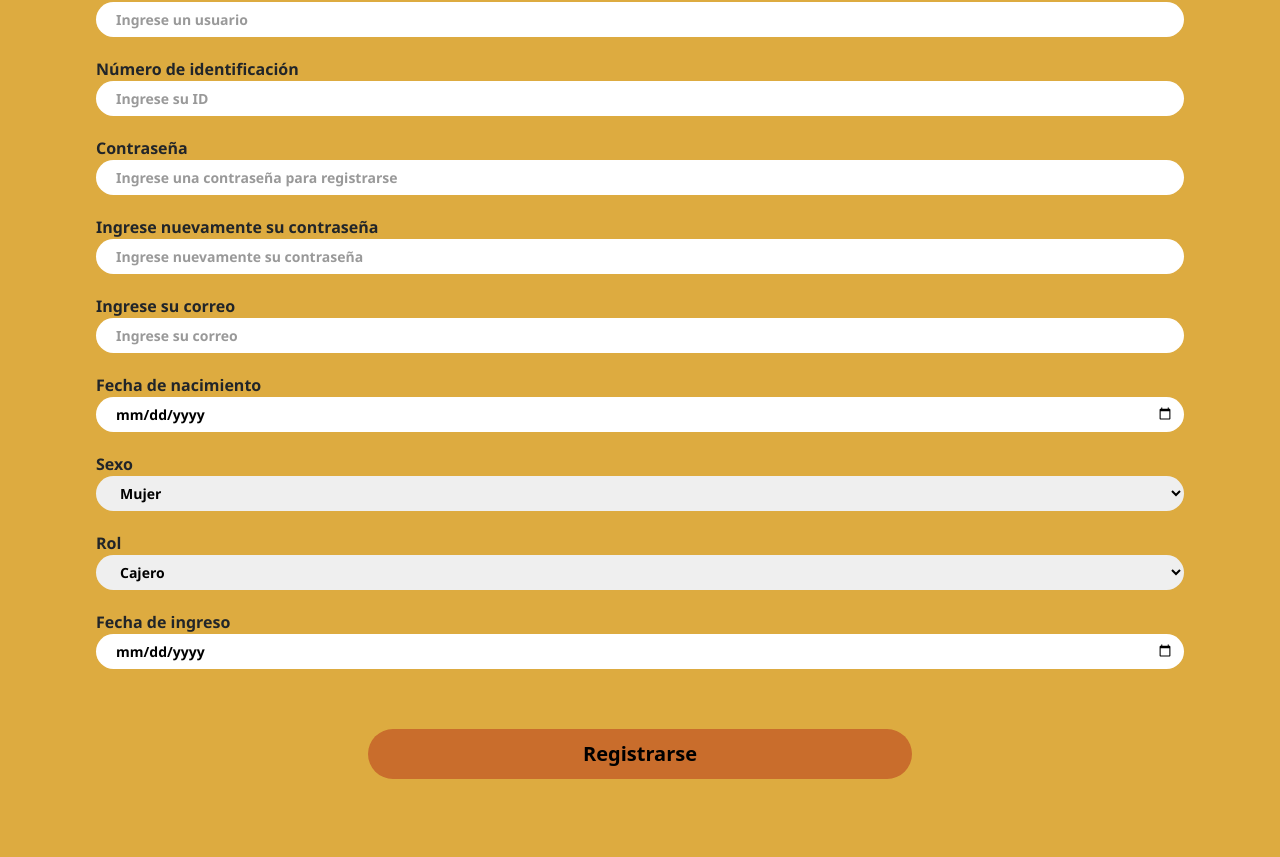
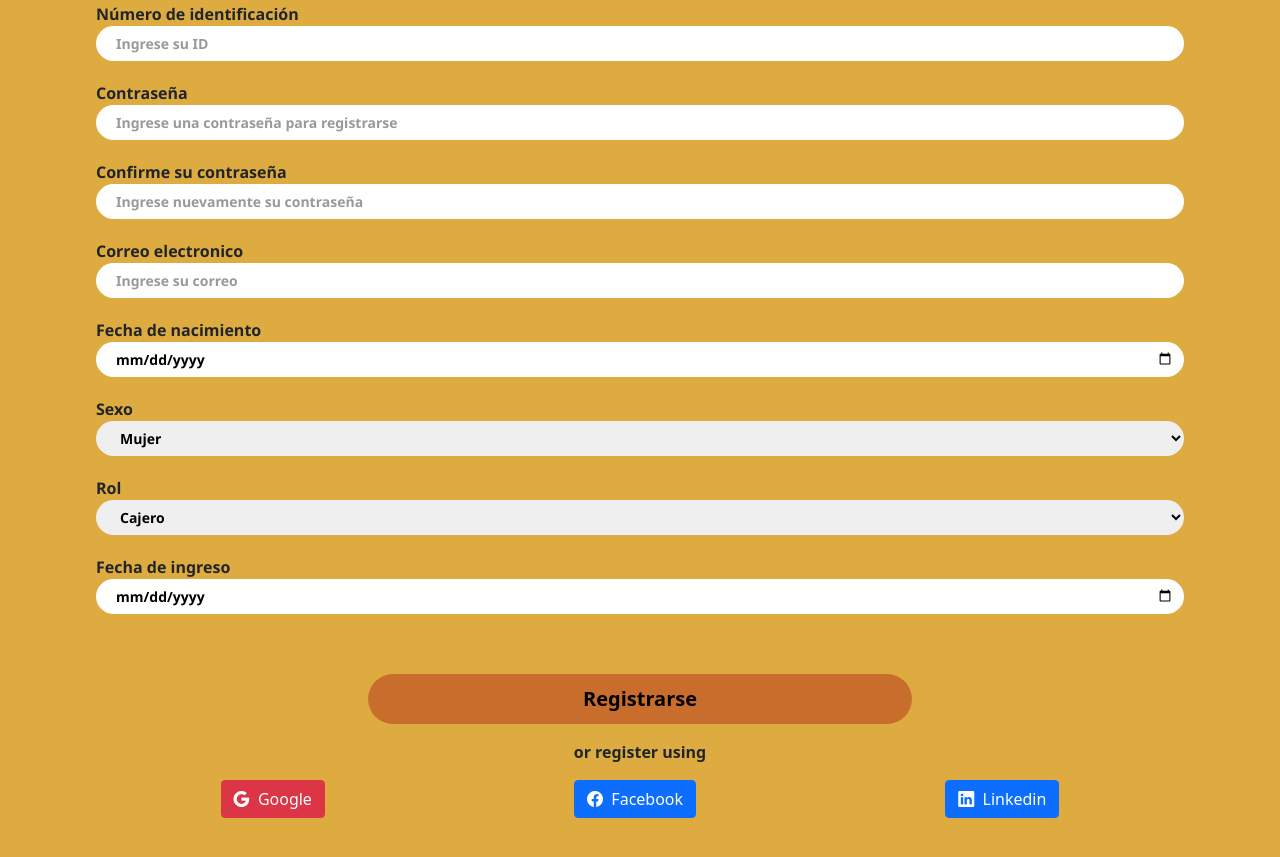
Before and after one commit to erickdiaz01/ProyectoDevWebCookiesC3, a React (Create React App) app in the folder DesarrolloCodigoFuente/proyecto-restaurante/: page / in a window 1280 px wide. Shown: the part 693-1550 px from the top of the page. Built offline with nearby package versions, Linux system fonts and the light colour scheme.

Commit message:
adicion de botones de redes sociales para el registro

```diff
--- a/DesarrolloCodigoFuente/proyecto-restaurante/src/Commons/Navegacion/Navegacion.jsx
+++ b/DesarrolloCodigoFuente/proyecto-restaurante/src/Commons/Navegacion/Navegacion.jsx
@@ -98,11 +98,7 @@ function Navegacion() {
                     Ver clientes
                   </a>
                 </li>
-                <li>
-                  <a className="dropdown-item" href="#">
-                    Estadisticas clientes
-                  </a>
-                </li>
+
                 <li>
                   <a className="dropdown-item" href="#">
                     Preguntas y comentarios
--- a/DesarrolloCodigoFuente/proyecto-restaurante/src/Pages/CreateUser/CreateUser.js
+++ b/DesarrolloCodigoFuente/proyecto-restaurante/src/Pages/CreateUser/CreateUser.js
@@ -189,7 +189,7 @@ const CreateUser = () => {
               Contraseña invalida o incompleta
             </label>
           )}
-          <Label text="Ingrese nuevamente su contraseña" />
+          <Label text="Confirme  su contraseña" />
           <Input
             attribute={{
               id: "repeatPassword",
@@ -204,7 +204,7 @@ const CreateUser = () => {
           {repeatPasswordError && (
             <label className="label-error">Contraseñas no coinciden</label>
           )}
-          <Label text="Ingrese su correo" />
+          <Label text="Correo electronico" />
           <Input
             attribute={{
               id: "email",
@@ -289,6 +289,21 @@ const CreateUser = () => {
               Registrarse
             </button>
           </div>
+
+          <div className="mb-3 text-center text-dark mt-3" style={{ fontWeight:"bolder"}}>
+            or register using
+          </div>
+          <div className="d-flex justify-content-around mb-3">
+            <button type="submit" className="btn btn-danger btn-rounded">
+              <i className="bi bi-google"></i>&nbsp;&nbsp;Google
+            </button>
+            <button type="submit" className="btn btn-primary btn-rounded">
+              <i className="bi bi-facebook"></i>&nbsp;&nbsp;Facebook
+            </button>
+            <button type="submit" className="btn btn-primary btn-rounded">
+              <i className="bi bi-linkedin"></i>&nbsp;&nbsp;Linkedin
+            </button>
+          </div>
         </div>
       </div>
     </div>
```
